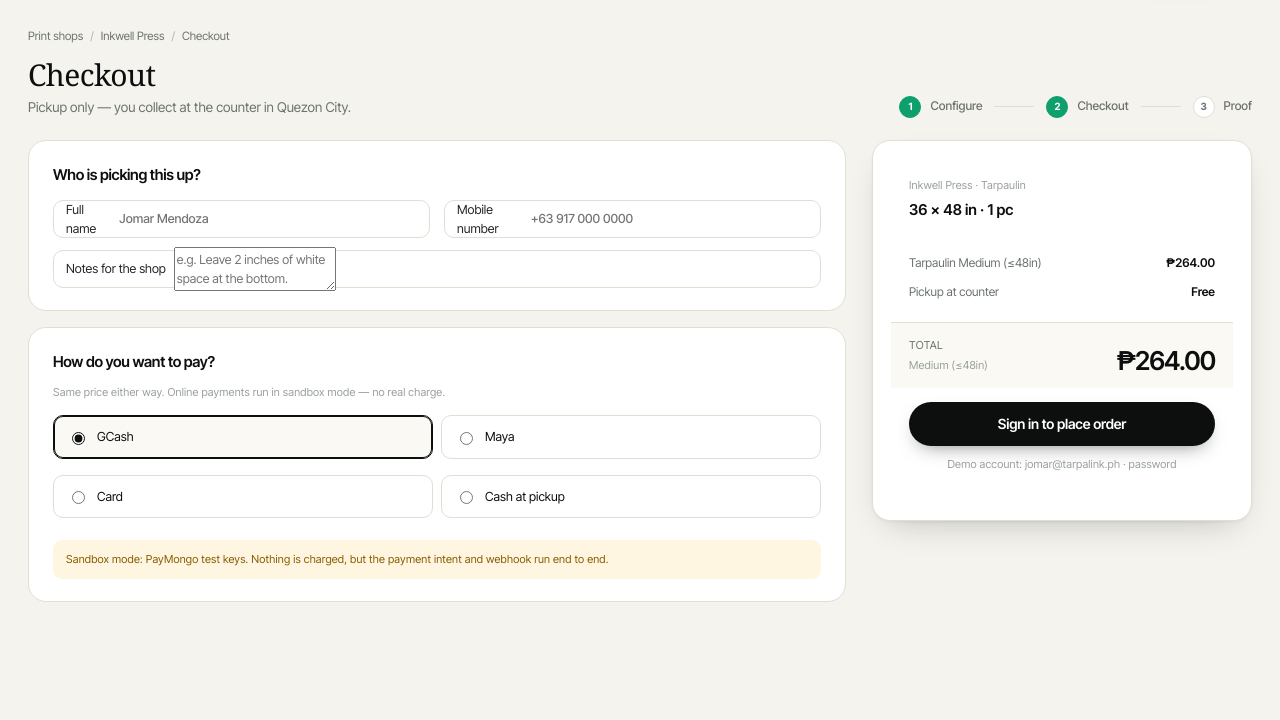
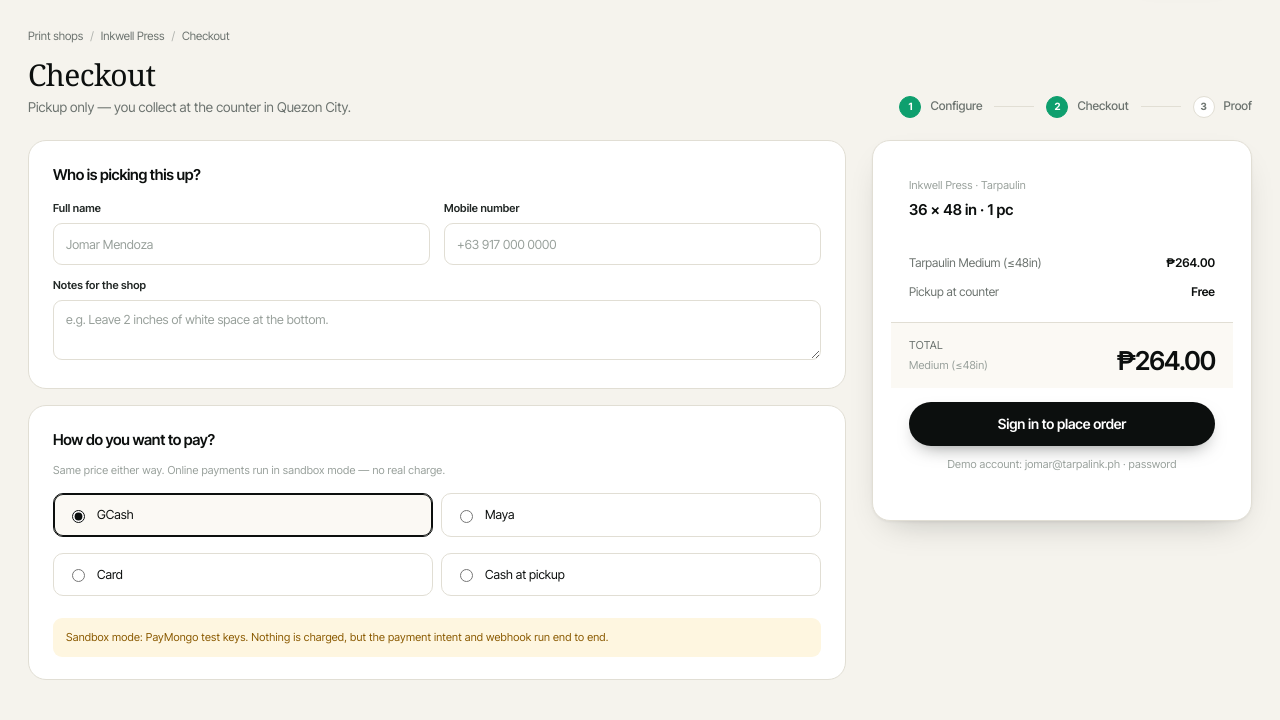
Before and after one commit to pasinosvictorianodyanna-hub/TarpaLink, a Laravel app: page /shops/inkwell-press/checkout in a window 1280 px wide. Shown: the part 71-791 px from the top of the page. Run offline with Laravel 12, Linux system fonts and the light colour scheme; data comes from the database, SQL or seed files in the repository; style sheets or scripts are compiled from the project's sources; some web fonts are replaced.

Commit message:
Match the prototype: stacked form labels, builder presets and prices (#15)
The checkout form used .field — the inline search pill, whose label sits beside the input — so its labels wrapped inside the box and the notes label collided with the placeholder. Swapped to .lbl + .inp, which every other form already uses.

The builder now offers the four sizes the counter actually gets asked for (2x3, 3x4, 4x6, 6x8 ft), and the service chips quote a starting price instead of describing the unit.

```diff
--- a/app/Http/Controllers/ShopController.php
+++ b/app/Http/Controllers/ShopController.php
@@ -69,6 +69,9 @@ class ShopController extends Controller
                     'name' => $service->name,
                     'unit' => $service->unit,
                     'blurb' => $service->blurb,
+                    // Cheapest tier, so the card can say "from ₱45 / sq ft" the way
+                    // the directory does. The exact price still comes from /api/quote.
+                    'from' => $service->tiers->min('unit_price'),
                     'options' => $service->options->map(fn ($o) => [
                         'id' => $o->id,
                         'name' => $o->name,
--- a/resources/css/app.css
+++ b/resources/css/app.css
@@ -371,12 +371,16 @@ h1,h2,h3,h4{margin:0;font-weight:400;letter-spacing:-.02em}
 }
 .field:hover{border-color:#CFC9BA}
 .field svg{width:14px;height:14px;color:var(--muted);flex:none}
+/* `.field` is the inline search pill: its label sits beside the input, so it must
+   never wrap. Forms with a real label above the input use `.lbl` + `.inp`. */
+.field > span{flex:none;white-space:nowrap}
 .field input,.field select{border:0;outline:0;background:none;width:100%;font-size:12.5px;font-weight:500}
 .field.grow{flex:1;max-width:340px}
 .selpill{display:inline-flex;align-items:center;gap:6px;height:34px;padding:0 12px;border-radius:999px;border:1px solid var(--line);background:#fff;font-size:12px;font-weight:500;transition:.16s}
 .selpill:hover{border-color:#CFC9BA}
 .selpill.on{background:var(--ink);color:#fff;border-color:var(--ink)}
 .selpill svg{width:11px;height:11px;opacity:.6}
+.size-presets{display:flex;flex-wrap:wrap;gap:7px;margin-top:10px}
 /* generic table */
 .tbl{width:100%;border-collapse:collapse;font-size:12.5px;background:#fff}
 .tbl th{text-align:left;font-size:10px;letter-spacing:.1em;text-transform:uppercase;color:var(--muted);font-weight:600;padding:12px 16px;border-bottom:1px solid var(--line);background:var(--paper-2);white-space:nowrap}
--- a/resources/js/components/OrderBuilder.vue
+++ b/resources/js/components/OrderBuilder.vue
@@ -95,6 +95,17 @@ const checkoutHref = computed(() => {
 });
 
 const quickQty = [1, 3, 5, 10, 25];
+
+// The four sizes the counter actually gets asked for, in feet as the customer
+// thinks of them. Inches underneath, because that is what the matrix is in.
+const presets = [
+    { label: '2×3 ft', w: 24, h: 36 },
+    { label: '3×4 ft', w: 36, h: 48 },
+    { label: '4×6 ft', w: 48, h: 72 },
+    { label: '6×8 ft', w: 72, h: 96 },
+];
+
+const isPreset = (p) => Number(width.value) === p.w && Number(height.value) === p.h;
 </script>
 
 <template>
@@ -111,7 +122,8 @@ const quickQty = [1, 3, 5, 10, 25];
                         @click="serviceId = service.id"
                     >
                         {{ service.name }}
-                        <small>{{ service.unit === 'sqft' ? 'per square foot' : 'per piece' }}</small>
+                        <small v-if="service.from">{{ peso(service.from) }} / {{ service.unit === 'sqft' ? 'sq ft' : 'pc' }}</small>
+                        <small v-else>{{ service.unit === 'sqft' ? 'per square foot' : 'per piece' }}</small>
                     </div>
                 </div>
             </div>
@@ -132,6 +144,16 @@ const quickQty = [1, 3, 5, 10, 25];
                     <div style="padding:0 14px;height:42px;display:flex;align-items:center;background:var(--paper);border-radius:9px;font-size:12.5px;font-weight:600">
                         {{ area.toFixed(1) }} sq ft
                     </div>
+                </div>
+
+                <div class="size-presets">
+                    <span
+                        v-for="preset in presets"
+                        :key="preset.label"
+                        class="selpill"
+                        :class="{ on: isPreset(preset) }"
+                        @click="width = preset.w; height = preset.h"
+                    >{{ preset.label }}</span>
                 </div>
             </div>
 
--- a/resources/views/checkout.blade.php
+++ b/resources/views/checkout.blade.php
@@ -42,18 +42,18 @@
                     <div class="card" style="padding:22px 24px">
                         <h4 style="font-size:15px;font-weight:600;margin-bottom:14px">Who is picking this up?</h4>
                         <div class="form-grid">
-                            <label class="field">
-                                <span>Full name</span>
-                                <input name="name" value="{{ auth()->user()?->name }}" placeholder="Jomar Mendoza">
+                            <label>
+                                <span class="lbl">Full name</span>
+                                <input class="inp" name="name" value="{{ auth()->user()?->name }}" placeholder="Jomar Mendoza">
                             </label>
-                            <label class="field">
-                                <span>Mobile number</span>
-                                <input name="phone" value="{{ auth()->user()?->phone }}" placeholder="+63 917 000 0000">
+                            <label>
+                                <span class="lbl">Mobile number</span>
+                                <input class="inp" name="phone" value="{{ auth()->user()?->phone }}" placeholder="+63 917 000 0000">
                             </label>
                         </div>
-                        <label class="field" style="margin-top:12px">
-                            <span>Notes for the shop</span>
-                            <textarea name="notes" rows="2" placeholder="e.g. Leave 2 inches of white space at the bottom."></textarea>
+                        <label style="display:block;margin-top:12px">
+                            <span class="lbl">Notes for the shop</span>
+                            <textarea class="inp" name="notes" rows="2" placeholder="e.g. Leave 2 inches of white space at the bottom."></textarea>
                         </label>
                     </div>
 
```
